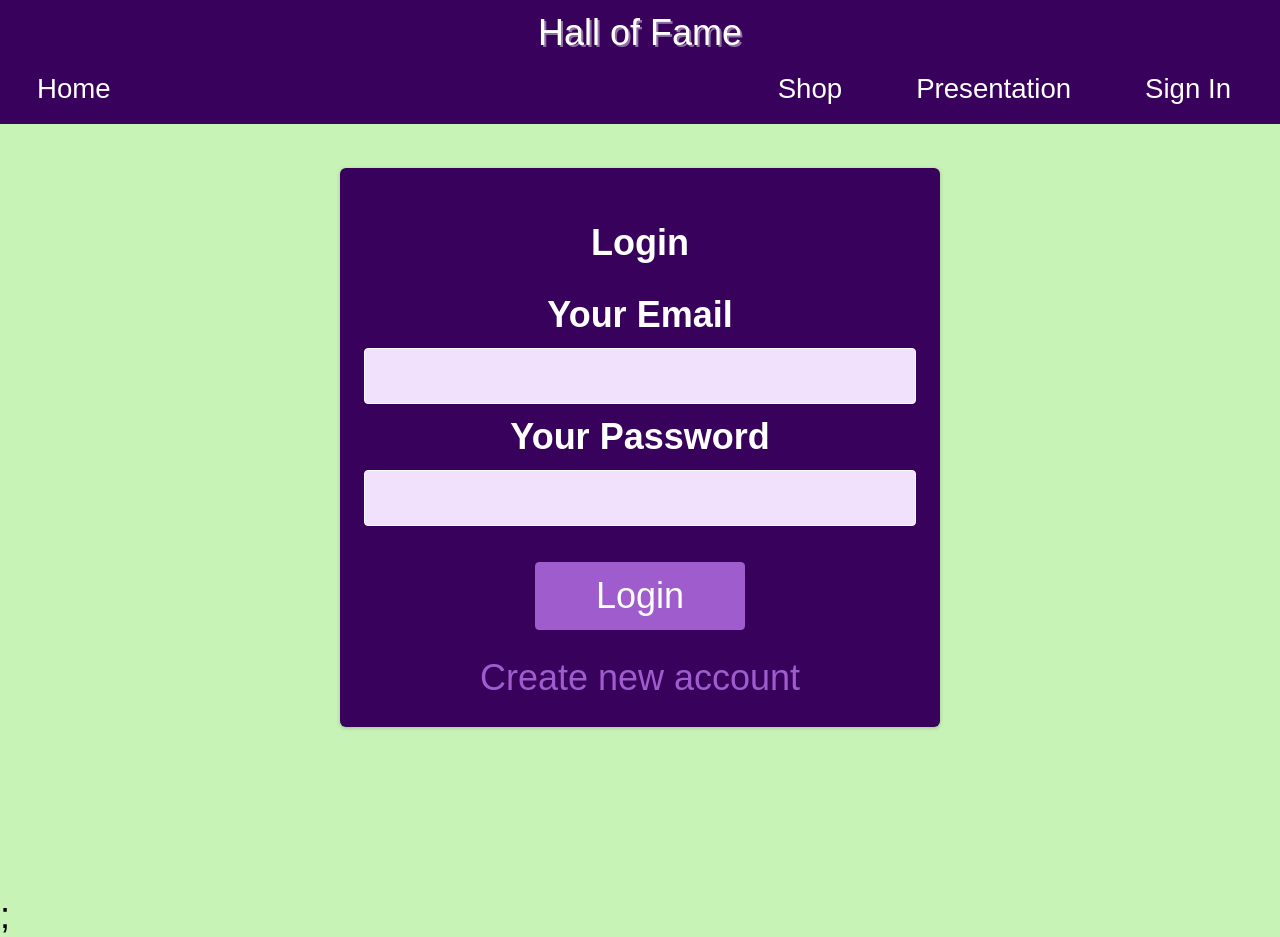
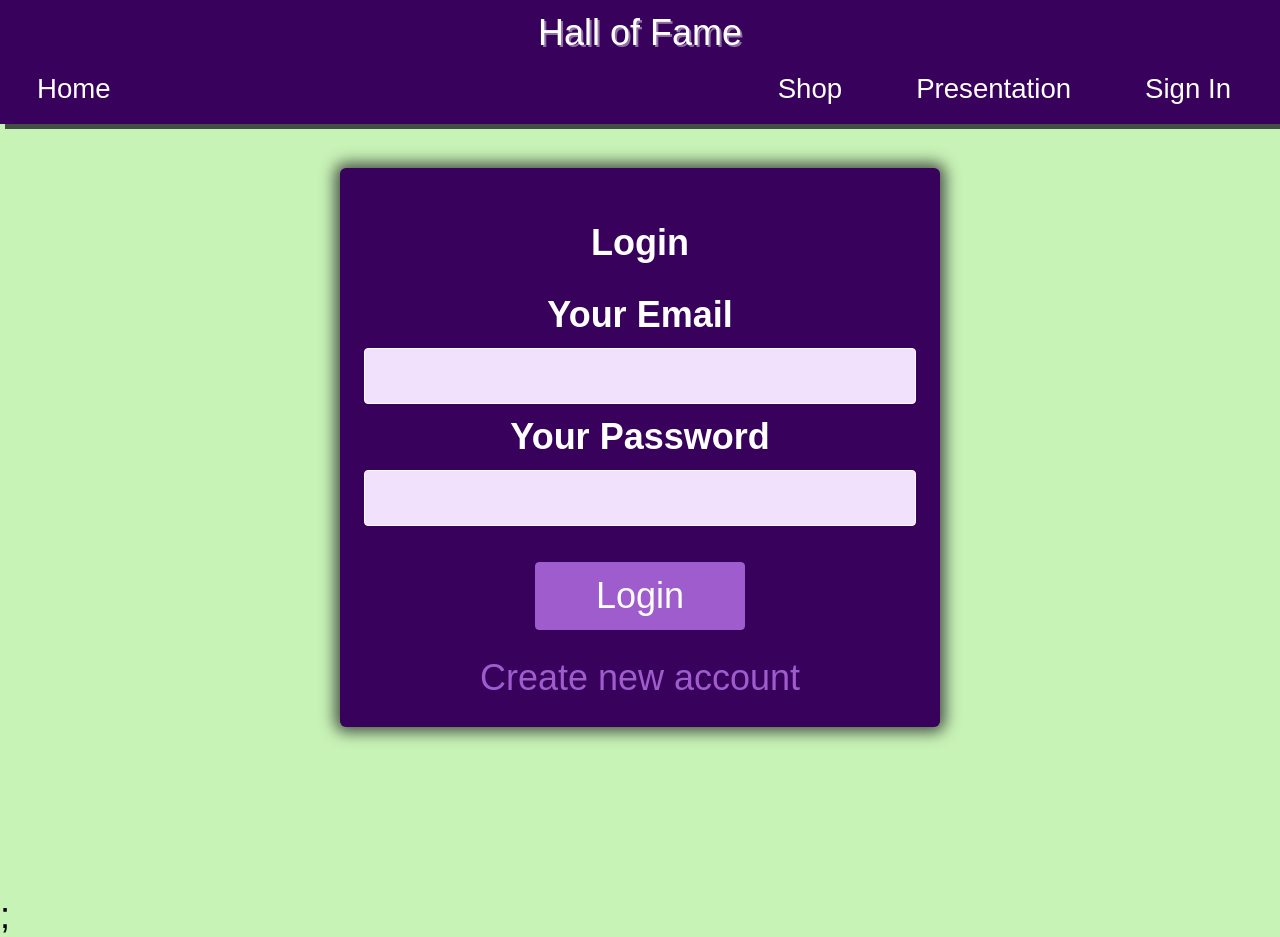
Before and after one commit to Ligius123/Hall-of-Fame, a React (Create React App) app in the folder Frontend/: page /AuthPage in a window 1280 px wide. Built offline with nearby package versions, Linux system fonts and the light colour scheme.

Commit message:
Some new styles

```diff
--- a/Frontend/src/Components/Auth/AuthForm.module.css
+++ b/Frontend/src/Components/Auth/AuthForm.module.css
@@ -7,6 +7,7 @@
   box-shadow: 0 1px 4px rgba(0, 0, 0, 0.2);
   padding: 1rem;
   text-align: center;
+  box-shadow: 0 0 15px 5px rgba(36, 38, 40, 0.8);
 }
 
 .auth h1 {
--- a/Frontend/src/Components/MainHeader/NavBar.module.css
+++ b/Frontend/src/Components/MainHeader/NavBar.module.css
@@ -8,6 +8,7 @@
   position: fixed;
   width: 100%;
   display: grid;
+  box-shadow: 5px 5px rgba(36, 38, 40, 0.8);
 }
 
 .title {
```
